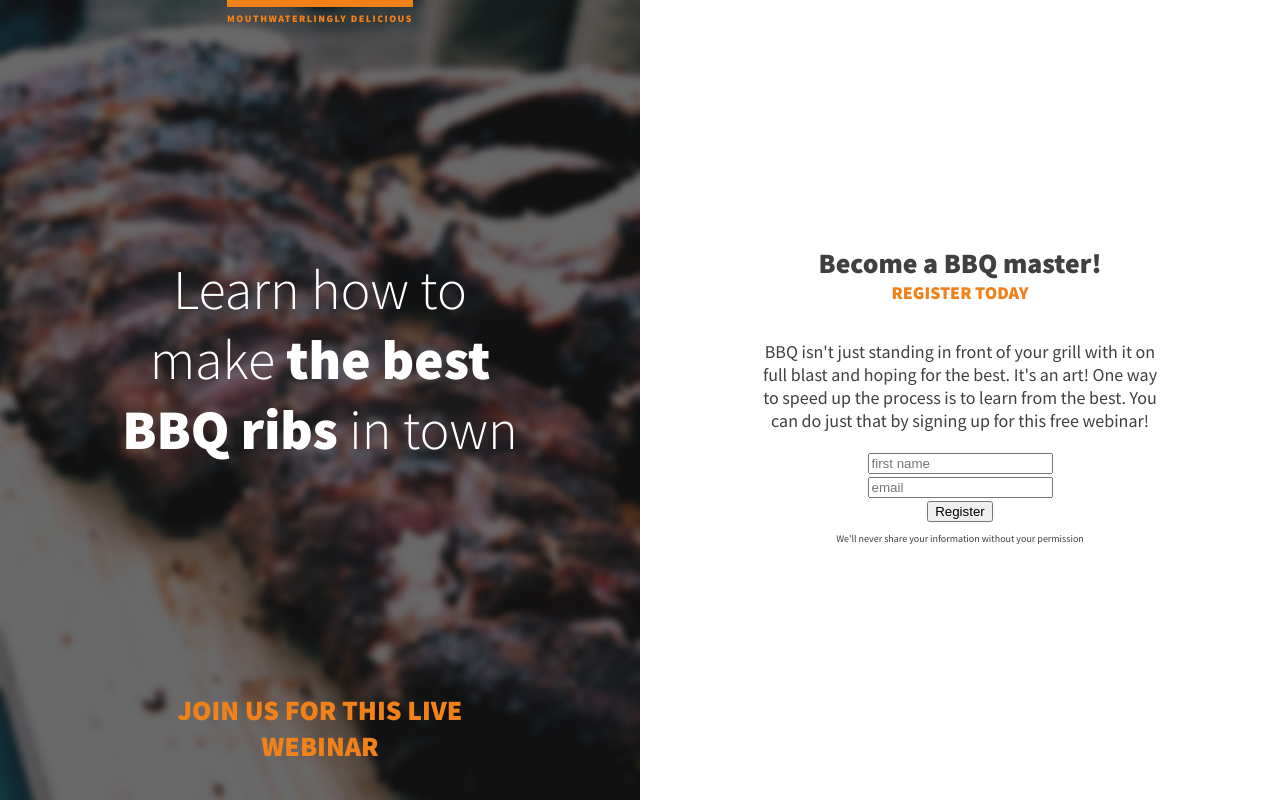
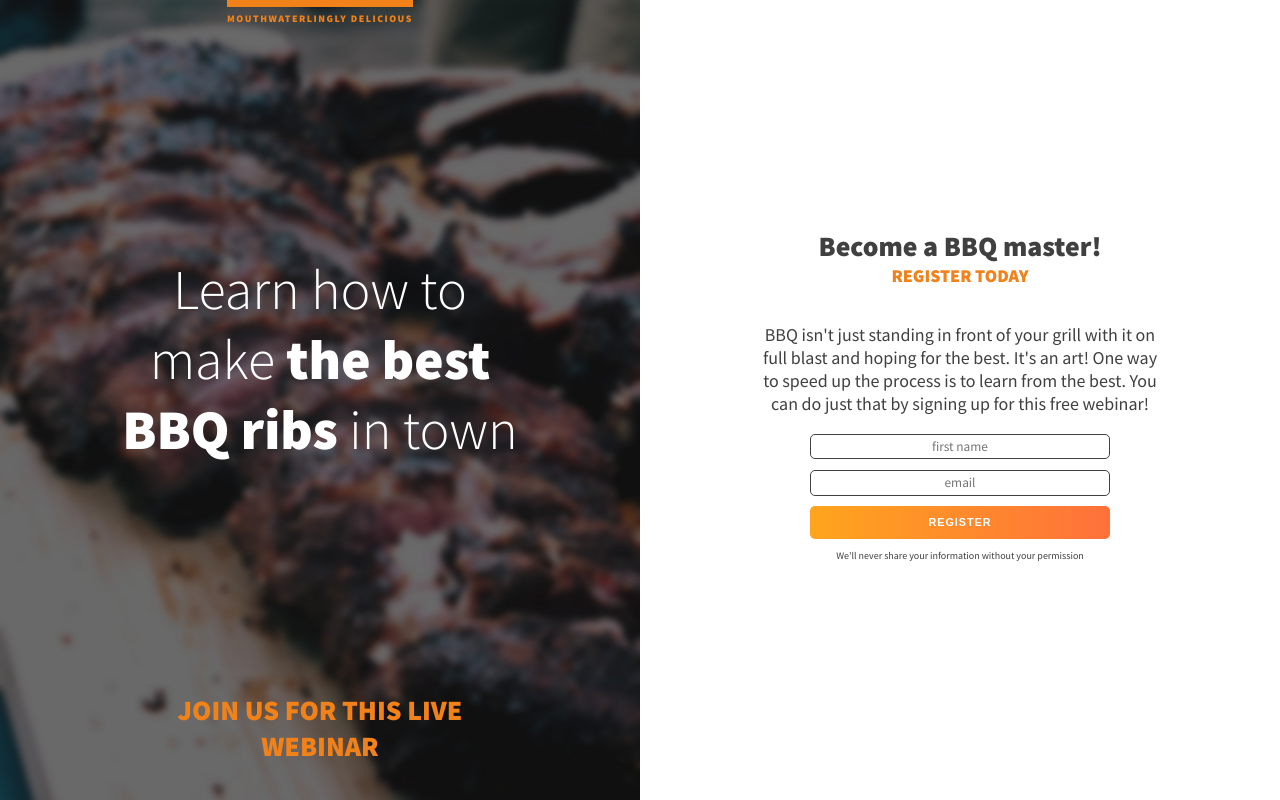
Before and after one commit to klezi10/new-landing-page, a plain HTML site: page index.html in a window 1280 px wide. Drawn offline with Linux system fonts and the light colour scheme.

Commit message:
form styling

```diff
--- a/index.html
+++ b/index.html
@@ -31,10 +31,10 @@
           is to learn from the best. You can do just that by signing up for this
           free webinar!
         </p>
-        <form action="#" method="post">
+        <form class="form" action="#" method="post">
           <input type="name" required placeholder="first name" />
           <input type="email" required placeholder="email" />
-          <button type="submit">Register</button>
+          <button class="btn" type="submit">Register</button>
         </form>
         <p class="fine-print">
           We'll never share your information without your permission
--- a/style.css
+++ b/style.css
@@ -87,6 +87,40 @@ h2 + p {
   margin-right: auto;
 }
 
+.form {
+  width: 80%;
+  max-width: 300px;
+}
+
+input,
+button {
+  width: 100%;
+  border-radius: 5px;
+}
+
+input {
+  font-family: inherit;
+  text-align: inherit;
+  margin-bottom: 0.75em;
+  padding: 0.25em;
+  border: 1px solid #404040;
+}
+
+button {
+  padding: 1em 1.5em;
+  font-size: 0.6em;
+  text-transform: uppercase;
+  font-weight: 900;
+  letter-spacing: 1px;
+  border: 0;
+  cursor: pointer;
+}
+
+.btn {
+  background-image: linear-gradient(to right, #ffa51d, #ff713b);
+  color: white;
+}
+
 @media (min-width: 570px) {
   .container {
     flex-direction: row;
@@ -117,9 +151,4 @@ h2 + p {
     flex-direction: column;
     justify-content: center;
   }
-
-  form {
-    width: 200px;
-    margin: 0 auto;
-  }
 }
```
